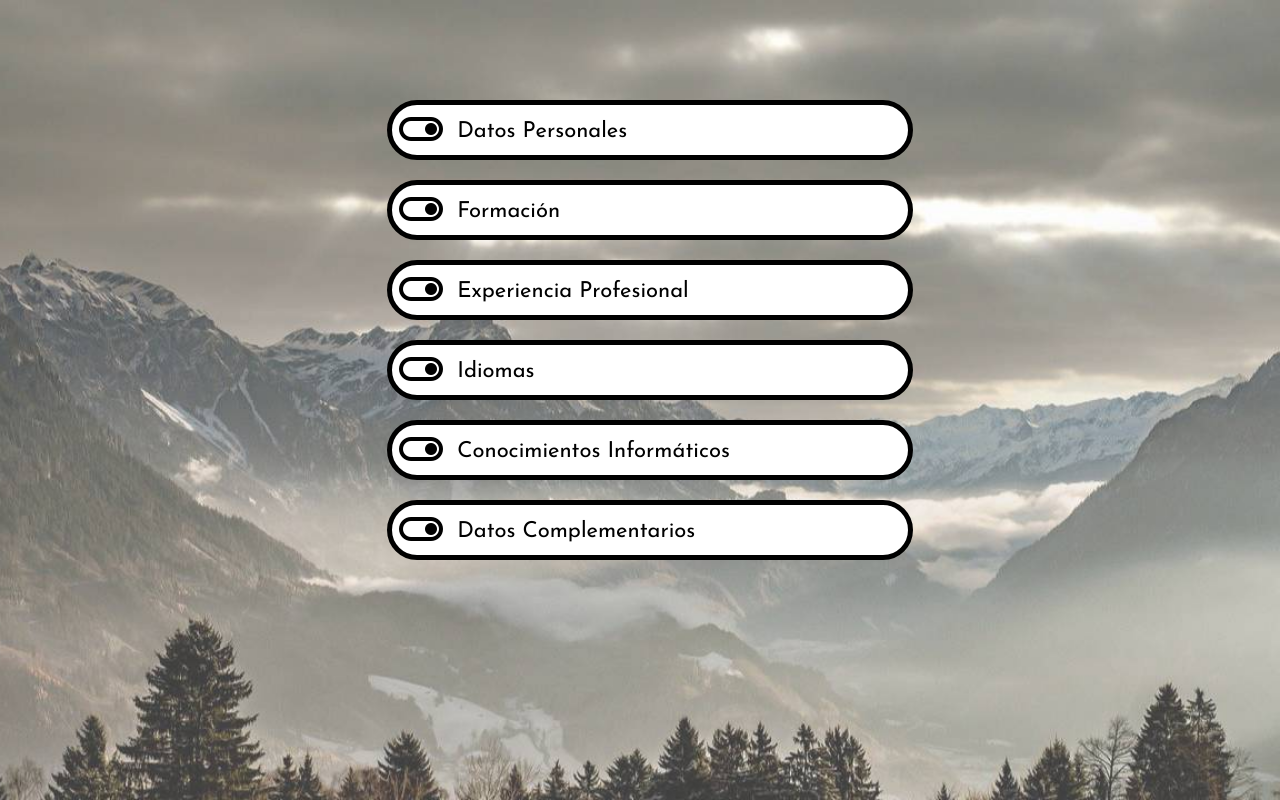
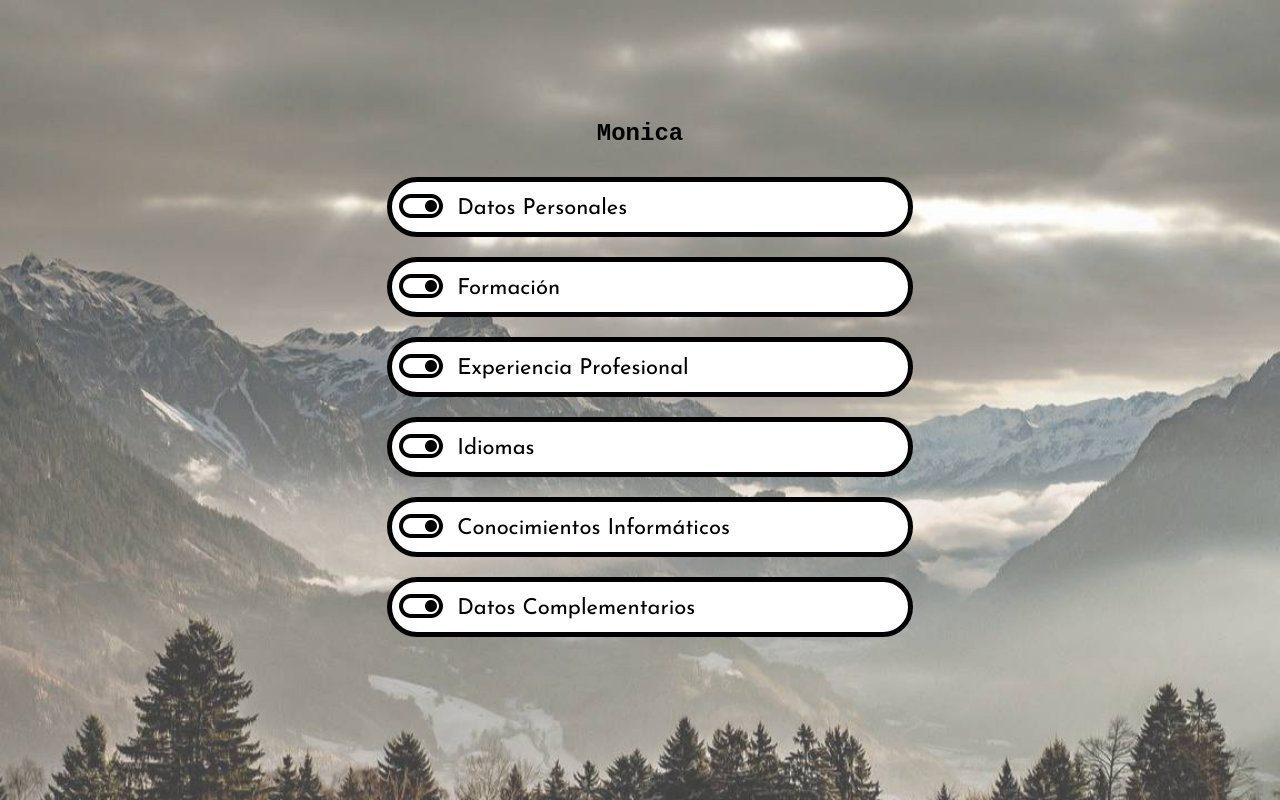
Before and after one commit to akinphoto/CV, a plain HTML site: page index.html in a window 1280 px wide. Drawn offline with Linux system fonts and the light colour scheme.

Commit message:
Update index.html

```diff
--- a/index.html
+++ b/index.html
@@ -17,7 +17,9 @@
 <body>
 
     <div class="container-fluid">
-
+<div class="textimg">
+    <h2>Monica</h2>
+</div>
         <div class="accordion">
             <div class="icon"></div>
             <h5>Datos Personales</h5>
```
